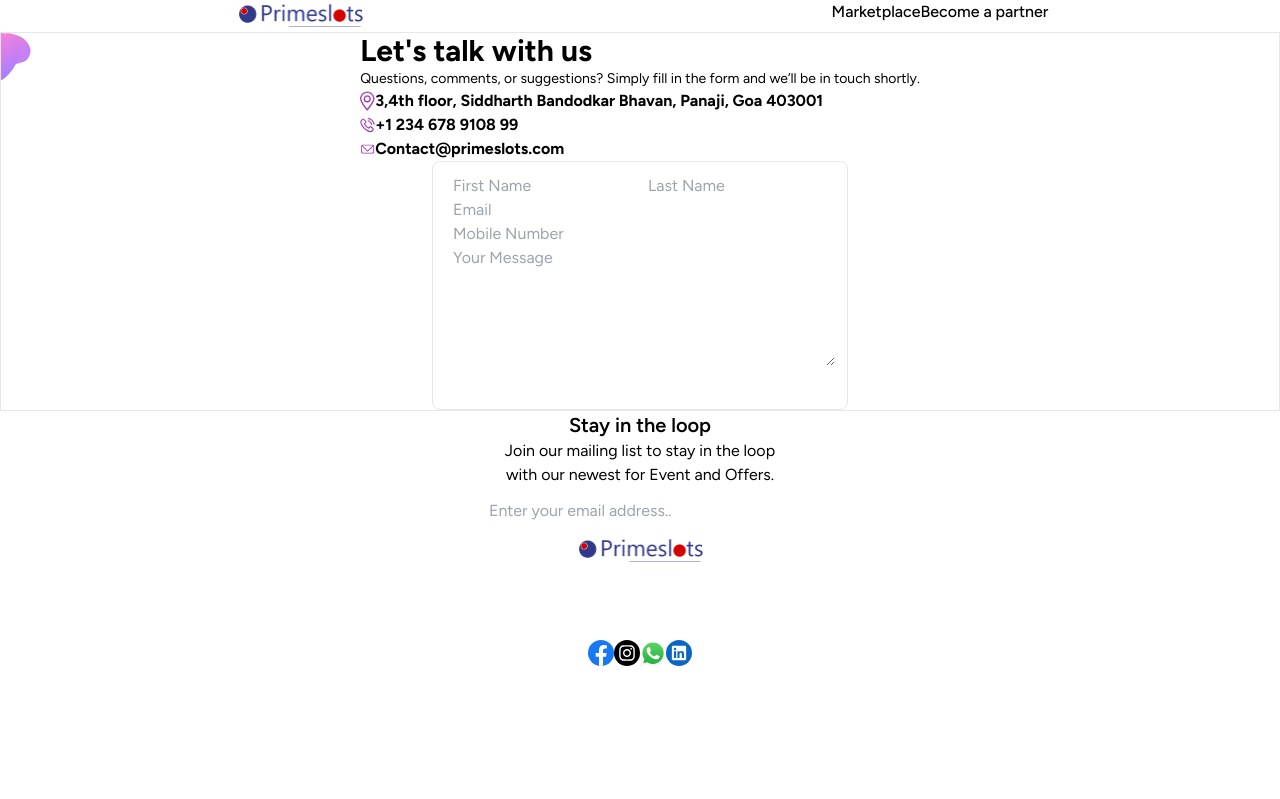
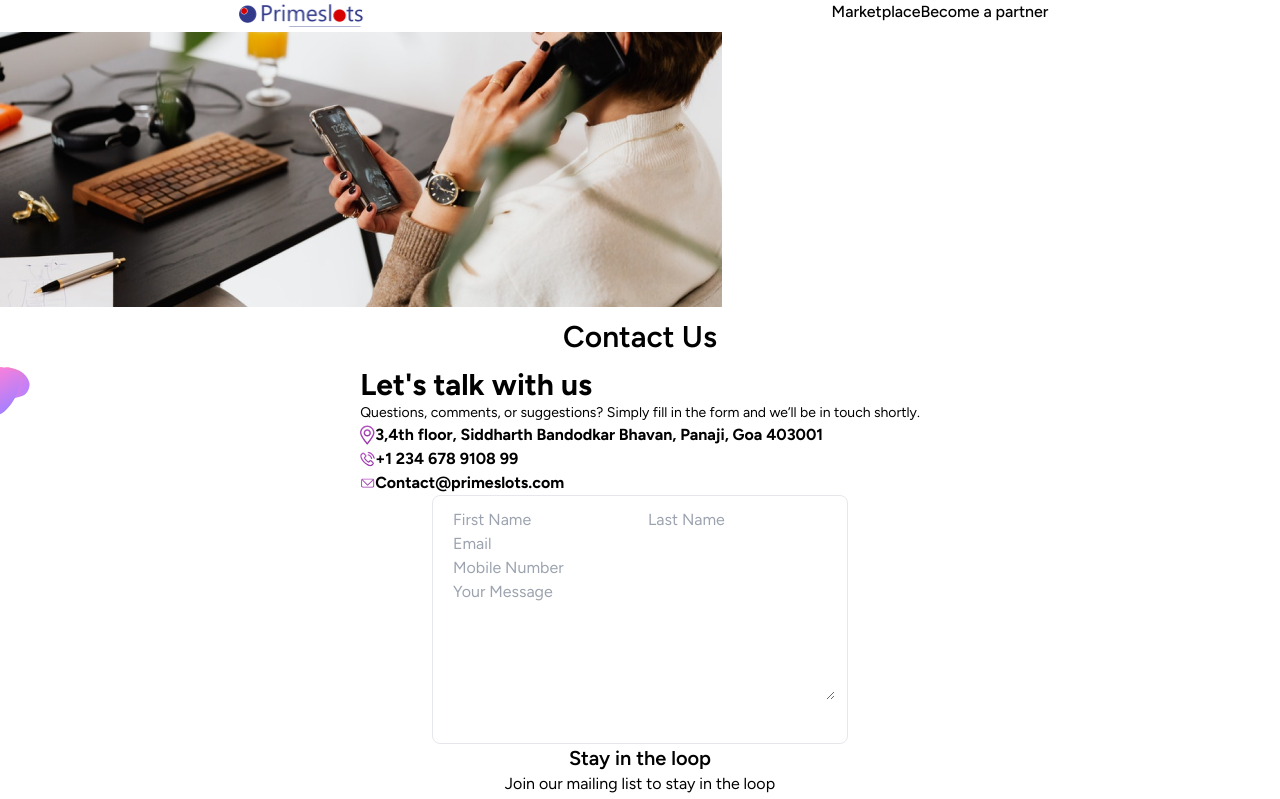
Before and after one commit to Ashu123falle/PrimeSlots, a Next.js app: page /ContactUs in a window 1280 px wide. Shown: the top 799 px of the page. Built offline with nearby package versions, Linux system fonts and the light colour scheme.

Commit message:
ContactUspage image component added

```diff
--- /dev/null
+++ b/Components/ContactUsimage/ContactUsimage.js
@@ -0,0 +1,21 @@
+import React from 'react'
+import Image from 'next/image'
+import ContactUsbackground from '@/public/assets/contactUs-bg-image.png'
+
+const ContactUsimage = () => {
+    return (
+        <>
+            <div className='flex flex-col sm:flex-row bg-gradient-to-r from-[#E780E3] to-[#DF8FDC]'>
+                <div className="w-full">
+                    <Image src={ContactUsbackground} alt='bg-image' className='' />
+                </div>
+
+                <div className='w-full py-3 flex justify-center items-center'>
+                    <h1 className='text-3xl sm:text-4xl md:text-5xl text-[#131C5F] font-[Playfair] font-semibold'>Contact Us</h1>
+                </div>
+            </div>
+        </>
+    )
+}
+
+export default ContactUsimage
--- a/Components/LetsTalk/LetsTalk.js
+++ b/Components/LetsTalk/LetsTalk.js
@@ -9,7 +9,7 @@ import contactusemail from '@/public/assets/contactusemail.svg'
 const LetsTalk = () => {
     return (
         <>
-            <div className='relative border py-5 sm:py-10 md:py-5 sm:gap-10 md:gap-0 flex flex-col md:flex-row md:h-[550px]'>
+            <div className='relative py-5 sm:py-10 md:py-5 sm:gap-10 md:gap-0 flex flex-col md:flex-row md:h-[550px]'>
                 <Image src={contactusvector} width={30} height={30} alt='' className='absolute sm:w-[40px] sm:h-[40px] md:w-[40px] md:h-[40px] lg:w-[50px] lg:h-[50px] md:left-5 md:top-36 sm:left-5 sm:top-20 left-2 top-16' />
                 <Image src={contactusvector2} width={20} height={20} alt='' className='absolute w-[50px] h-[70px] sm:w-[70px] sm:h-[100px] md:w-[50px] md:h-[100px] lg:w-[50px] lg:h-[120px] md:left-0 sm:top-1/4 md:top-2/4 lg:top-2/3 top-60' />
 
--- a/pages/ContactUs/index.js
+++ b/pages/ContactUs/index.js
@@ -3,11 +3,13 @@ import ContactUsnavbar from '@/Components/ContactUsnavbar/ContactUsnavbar'
 import Footer from '@/Components/Footer/Footer'
 import LetsTalk from '@/Components/LetsTalk/LetsTalk'
 import StayLoop from '@/Components/StayLoop/StayLoop'
+import ContactUsimage from '@/Components/ContactUsimage/ContactUsimage'
 
 const ContactUs = () => {
   return (
     <>
       <ContactUsnavbar />
+      <ContactUsimage/>
       <LetsTalk />
       <StayLoop />
       <Footer />
```
Also changed, not shown: public/assets/contactUs-bg-image.png (added).
